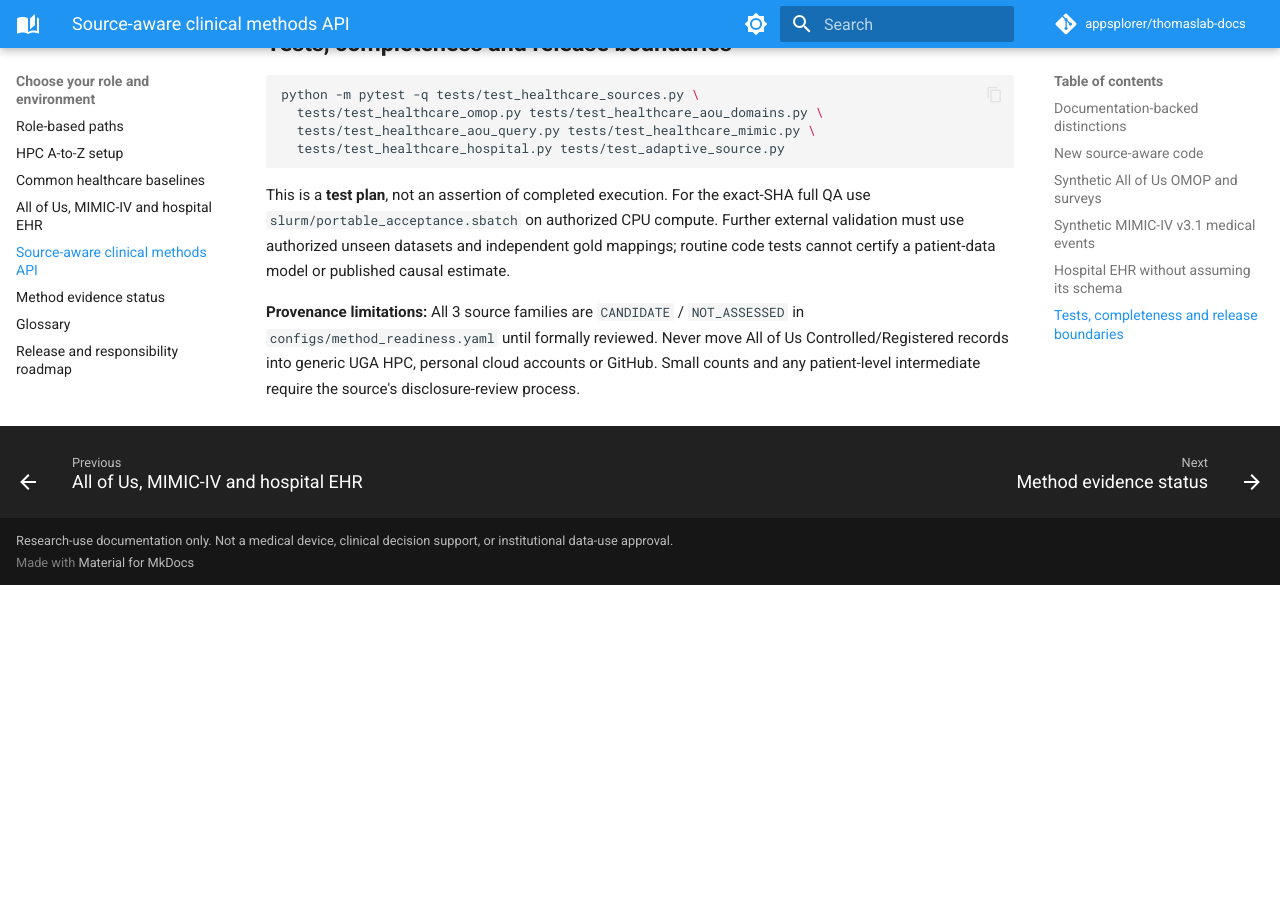
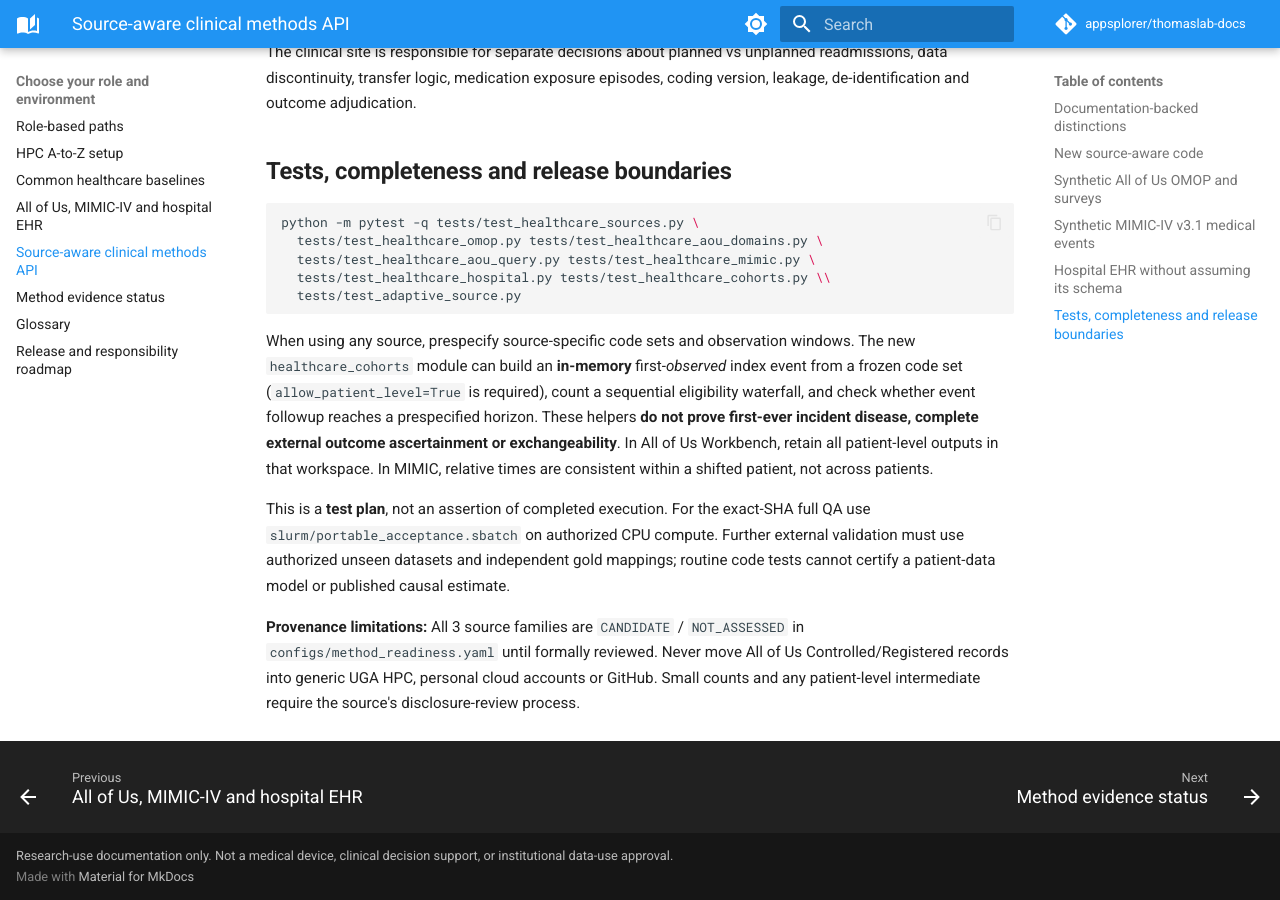
Before and after one commit to appsplorer/thomaslab-docs, an MkDocs documentation site: the page built from docs/guides/clinical-dataset-methods.md, in a window 1280 px wide and 900 px high, scrolled down 3820 px. Built offline with MkDocs 1.6.1 and Material for MkDocs 9.7.7, drawn with Linux system fonts in a browser that asks for light colours; comment, search, counter and statistics services are not loaded; before the commit the page ends 4405 px from its top, so only the background shows below that; some of the changed text lies outside the part shown.

Commit message:
docs: add cross-source time-zero/cohort/followup functions and limits

```diff
--- a/docs/guides/clinical-dataset-methods.md
+++ b/docs/guides/clinical-dataset-methods.md
@@ -45,6 +45,7 @@
 | `healthcare_aou_query` | `plan_aou_omop_domain_query` | **non-executing** parameterized Workbench-specific OMOP v9 query plan |
 | `healthcare_mimic` | `mimic_anchor_age_quality`, `mimic_stay_relationship_quality`, `mimic_lab_event_quality`, `mimic_prescription_quality`, `mimic_icd_version_quality`, `mimic_emar_quality`, `mimic_lab_dictionary_integrity` | anchored age top-coding, hospital/ICU, shifted times, lab dictionary, orders vs eMAR, ICD-9/10 |
 | `healthcare_hospital` | `hospital_encounter_quality`, `hospital_lab_quality`, `hospital_medication_quality`, `count_preindex_events`, `hospital_intervisit_gap_quality` | configurable site EHR, lab units, ordered/admin events, strictly preindex counts and noncausal encounter gaps |
+| `healthcare_cohorts` | `cohort_attrition_summary`, `build_index_event_cohort`, `followup_event_quality` | prespecified eligibility flow, earliest observed code-defined index (not disease onset), censor-aware followup completeness checks |
 | `healthcare_foundation` | structural profiling, required-column contracts, split leakage, binary/regression/KM descriptive baselines | research-only summary baselines with no clinical utility claims |
 
 **No automatic source-to-OMOP coding or unit conversion.** The software
@@ -153,8 +154,19 @@
 python -m pytest -q tests/test_healthcare_sources.py \
   tests/test_healthcare_omop.py tests/test_healthcare_aou_domains.py \
   tests/test_healthcare_aou_query.py tests/test_healthcare_mimic.py \
-  tests/test_healthcare_hospital.py tests/test_adaptive_source.py
+  tests/test_healthcare_hospital.py tests/test_healthcare_cohorts.py \\
+  tests/test_adaptive_source.py
 ~~~
+
+When using any source, prespecify source-specific code sets and observation
+windows. The new `healthcare_cohorts` module can build an **in-memory**
+first-*observed* index event from a frozen code set
+(`allow_patient_level=True` is required), count a sequential eligibility
+waterfall, and check whether event followup reaches a prespecified horizon.
+These helpers **do not prove first-ever incident disease, complete external
+outcome ascertainment or exchangeability**. In All of Us Workbench, retain
+all patient-level outputs in that workspace. In MIMIC, relative times are
+consistent within a shifted patient, not across patients.
 
 This is a **test plan**, not an assertion of completed execution.
 For the exact-SHA full QA use `slurm/portable_acceptance.sbatch` on
```
